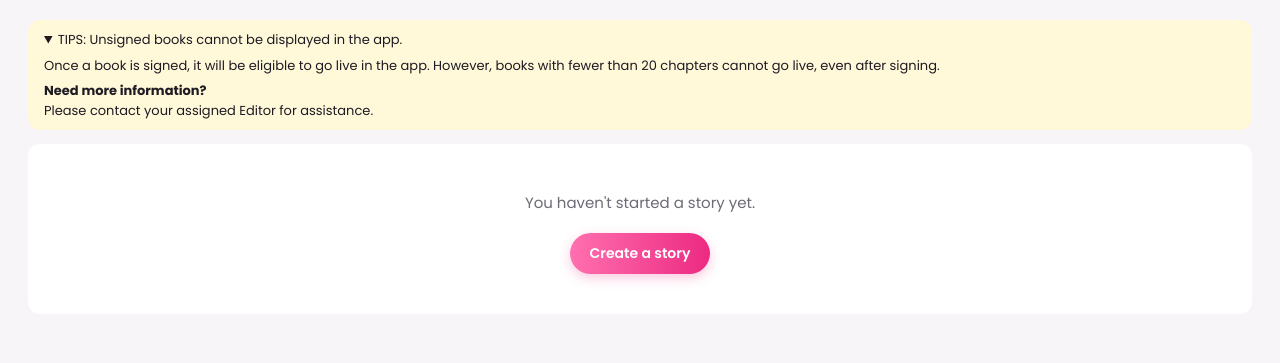
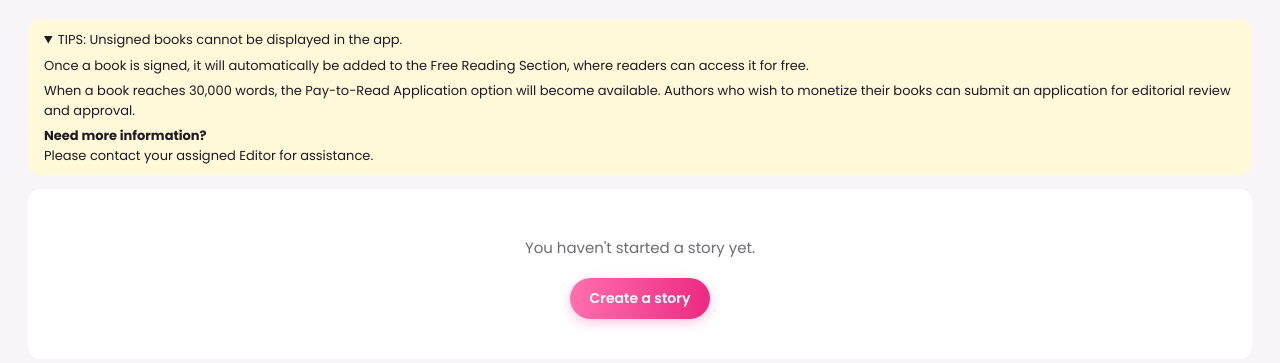
Before and after one commit to DANIEL-EKWERE/bonovela-backend, a Django app: template templates/dashboard/author/stories.html in a window 1280 px wide, after a click on "TIPS: Unsigned books cannot be displayed in the app.". Shown: the part 60-423 px from the top of the page. Run offline with Django 5.2, Linux system fonts and the light colour scheme; the template is opened without the code that fills it, so the values that code supplies are empty; some libraries are stand-ins or nearby versions.

Commit message:
Author Center tips: Free Reading Section and Pay-to-Read at 30,000 words
Co-Authored-By: Claude Opus 5.5 <noreply@anthropic.com>

```diff
--- a/templates/dashboard/author/stories.html
+++ b/templates/dashboard/author/stories.html
@@ -5,7 +5,8 @@
 {% block content %}
 <details class="tips" style="margin-bottom:14px">
   <summary style="cursor:pointer">TIPS: Unsigned books cannot be displayed in the app.</summary>
-  <p style="margin-top:6px">Once a book is signed, it will be eligible to go live in the app. However, books with fewer than 20 chapters cannot go live, even after signing.</p>
+  <p style="margin-top:6px">Once a book is signed, it will automatically be added to the Free Reading Section, where readers can access it for free.</p>
+  <p style="margin-top:6px">When a book reaches 30,000 words, the Pay-to-Read Application option will become available. Authors who wish to monetize their books can submit an application for editorial review and approval.</p>
   <p style="margin-top:6px"><b>Need more information?</b><br>Please contact your assigned Editor for assistance.</p>
 </details>
 
```
